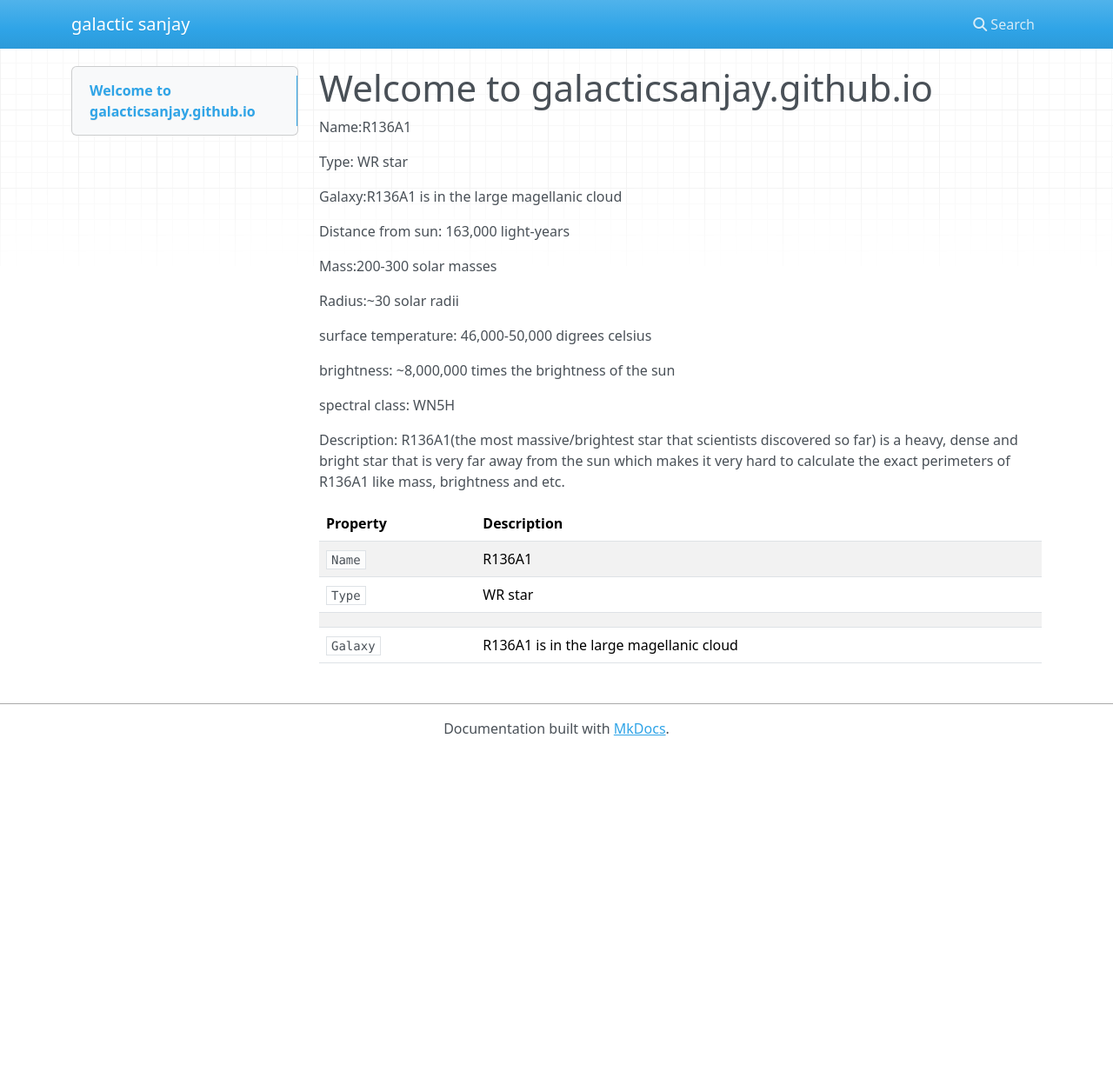
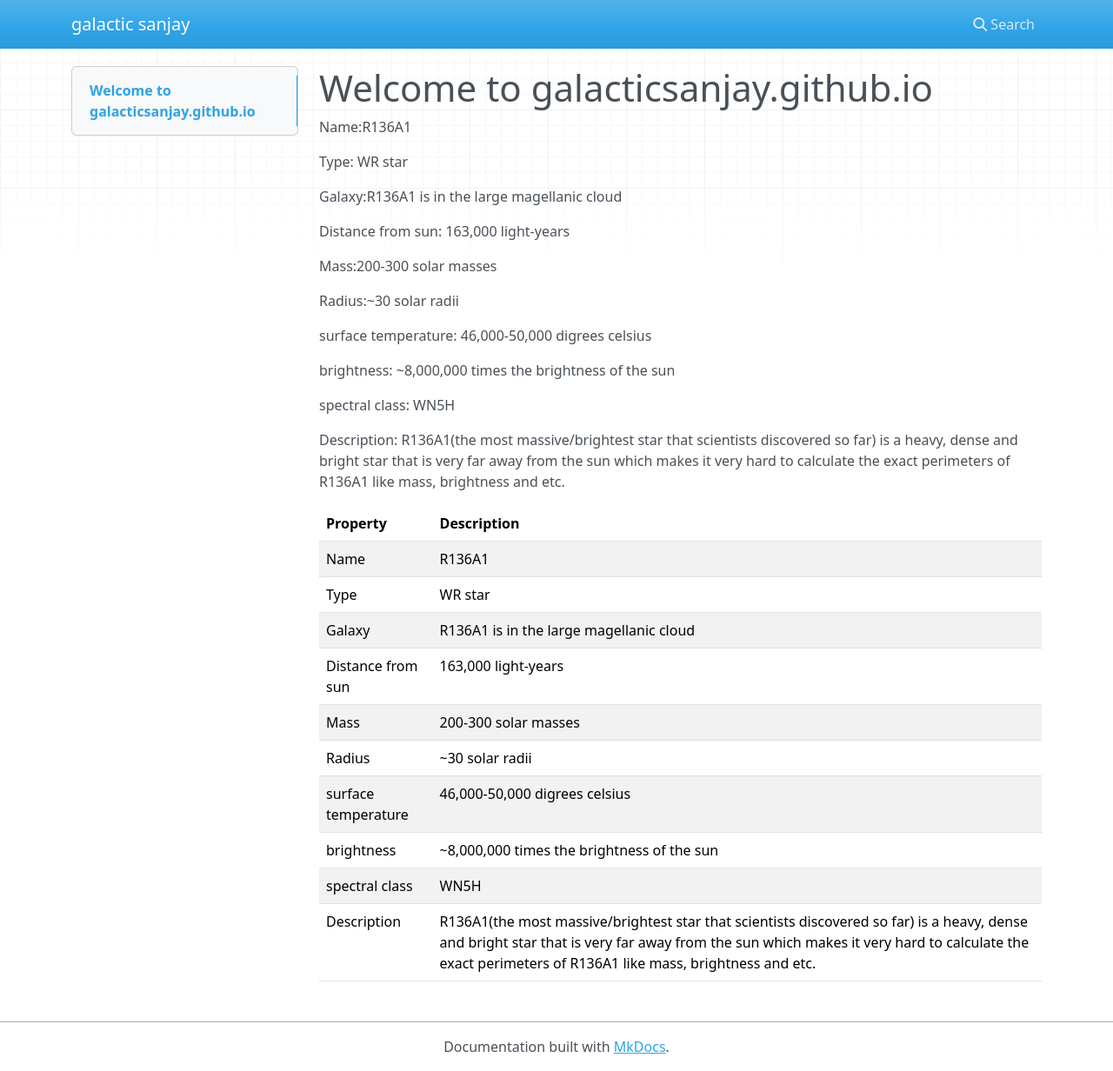
Before and after one commit to galacticsanjay/galacticsanjay.github.io, an MkDocs documentation site: the page built from docs/index.md, in a window 1280 px wide and 1232 px high. Shown: the whole window at 87% size. Built offline with MkDocs 1.6.1, drawn with Linux system fonts in a browser that asks for light colours; nearby versions of some CDN libraries.

Commit message:
Completed table 01

```diff
--- a/docs/index.md
+++ b/docs/index.md
@@ -22,7 +22,13 @@ Description: R136A1(the most massive/brightest star that scientists discovered s
 
 | Property      | Description                          |
 | ----------- | ------------------------------------ |
-| `Name`       | R136A1  |
-| `Type`       | WR star
- |
-| `Galaxy`    | R136A1 is in the large magellanic cloud |
+| Name       | R136A1  |
+| Type     | WR star |
+| Galaxy  | R136A1 is in the large magellanic cloud |
+| Distance from sun     |  163,000 light-years |
+| Mass     |  200-300 solar masses |
+| Radius     |  ~30 solar radii |
+| surface temperature     |  46,000-50,000 digrees celsius |
+| brightness     |  ~8,000,000 times the brightness of the sun |
+| spectral class     |  WN5H |
+| Description     |  R136A1(the most massive/brightest star that scientists discovered so far) is a heavy, dense and bright star that is very far away from the sun which makes it very hard to calculate the exact perimeters of R136A1 like mass, brightness and etc. |
```
